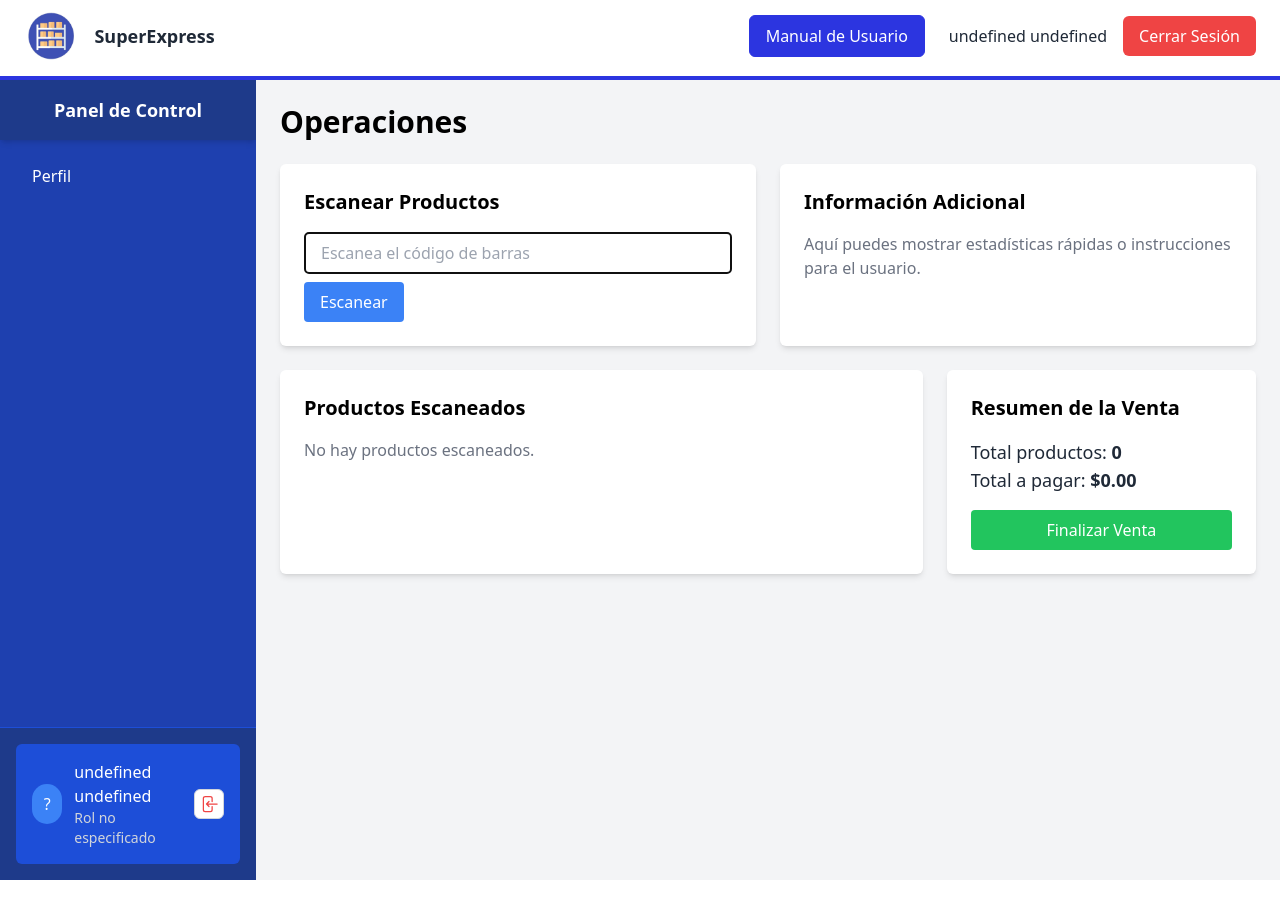
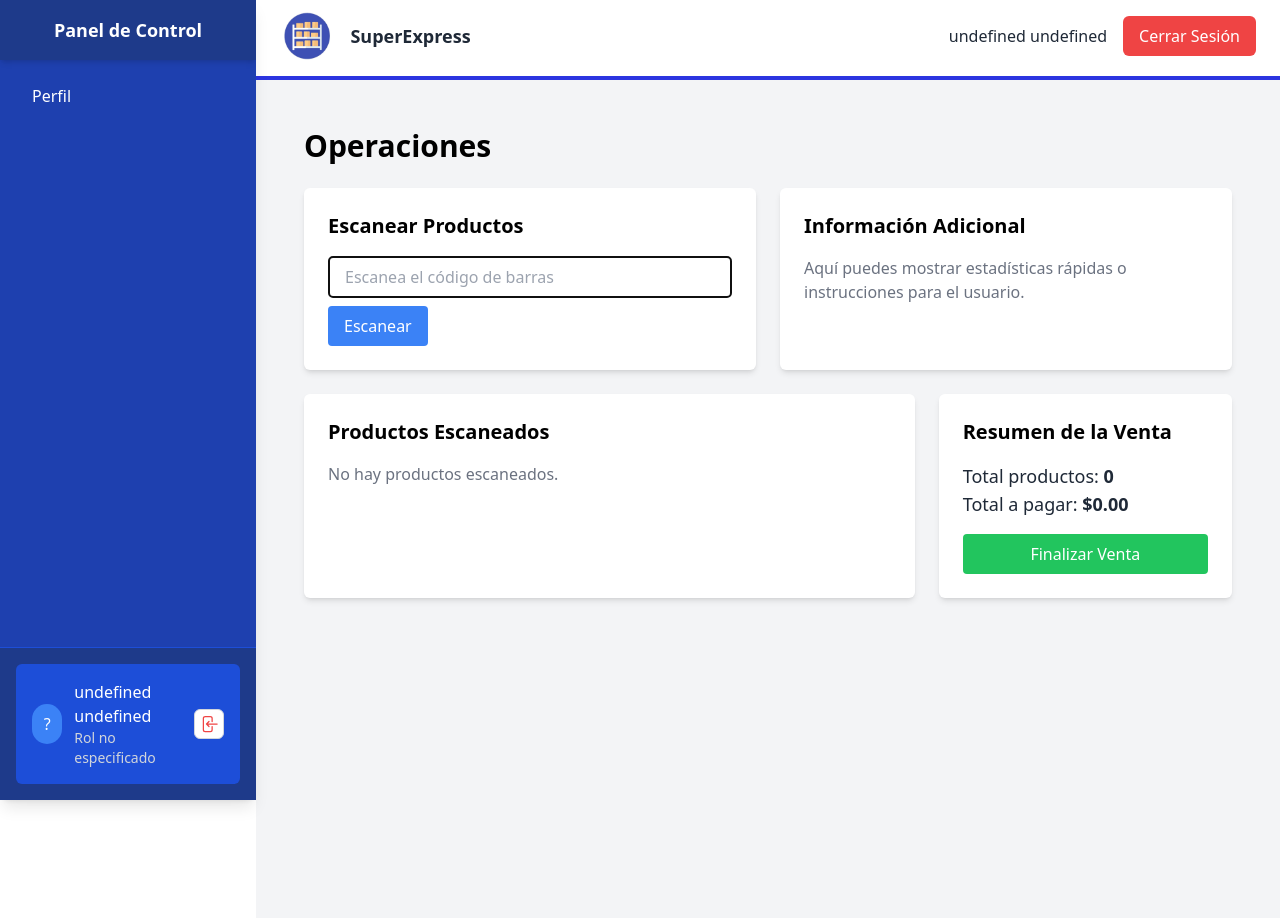
Before and after one commit to Willians-Dev/superexpress, a React (Vite) app in the folder FRONTEND/: page /inicio in a window 1280 px wide. Shown: the top 918 px of the page. Before the commit the page ends 880 px from the top, so only its background shows below. Built offline with nearby package versions, Linux system fonts and the light colour scheme; sample sign-in values are in the browser's storage.

Commit message:
fix: mejora en la visualización del layout principal con ajuste del sidebar

```diff
--- a/FRONTEND/src/components/Header.jsx
+++ b/FRONTEND/src/components/Header.jsx
@@ -1,16 +1,11 @@
-// FRONTEND/src/components/Header.jsx
 import React from 'react';
 import { Link } from 'react-router-dom';
 import HeaderUserInfo from './HeaderUserInfo';
 
 const Header = () => {
   let user = null;
-
   try {
-    const storedUser = localStorage.getItem('user');
-    if (storedUser) {
-      user = JSON.parse(storedUser); // Intenta parsear solo si hay un valor
-    }
+    user = JSON.parse(localStorage.getItem('user'));
   } catch (error) {
     console.error('Error al parsear el usuario de localStorage:', error);
     user = null; // En caso de error, user se mantiene como null
@@ -25,18 +20,10 @@ const Header = () => {
           <h1 className="text-lg font-semibold text-gray-800">SuperExpress</h1>
         </div>
 
-        {/* Parte derecha: Manual de Usuario y UserInfo */}
+        {/* Parte derecha: UserInfo */}
         <div className="flex items-center space-x-6">
           {user ? (
             <>
-              {/* Botón de Manual de Usuario */}
-              <Link
-                to="/sobre-nosotros"
-                className="bg-[#2C35E0FF] text-white px-4 py-2 rounded-md hover:bg-transparent hover:text-[#2C35E0FF] border border-[#2C35E0FF] transition"
-              >
-                Manual de Usuario
-              </Link>
-
               {/* Información del usuario en el Header */}
               <HeaderUserInfo />
             </>
--- a/FRONTEND/src/components/Sidebar.jsx
+++ b/FRONTEND/src/components/Sidebar.jsx
@@ -1,4 +1,3 @@
-// FRONTEND/src/components/Sidebar.jsx
 import React from "react";
 import { Link } from "react-router-dom";
 import UserInfo from "./UserInfo";
@@ -8,7 +7,7 @@ const Sidebar = () => {
   const user = JSON.parse(localStorage.getItem("user"));
 
   return (
-    <div className="w-64 bg-blue-800 text-white flex flex-col min-h-screen overflow-y-auto shadow-lg">
+    <div className="w-64 bg-blue-800 text-white flex flex-col h-screen fixed left-0 top-0 shadow-lg overflow-y-auto">
       {/* Encabezado */}
       <div className="p-4 bg-blue-900 shadow-md">
         <h2 className="text-lg font-bold text-center">Panel de Control</h2>
--- a/FRONTEND/src/components/inventory/InventoryTable.jsx
+++ b/FRONTEND/src/components/inventory/InventoryTable.jsx
@@ -3,12 +3,12 @@ import Barcode from '../Barcode';
 
 const InventoryTable = ({ products, onSelectProduct }) => {
   return (
-    <table className="min-w-full bg-white border">
+    <table className="min-w-full bg-white">
       <thead>
         <tr>
           <th className="px-4 py-2 border-b">Nombre</th>
-          <th className="px-4 py-2 border-b">Presentación</th> {/* ✅ Nueva columna */}
           <th className="px-4 py-2 border-b">Categoría</th>
+          <th className="px-4 py-2 border-b">Presentación</th>
           <th className="px-4 py-2 border-b">Código de Barra</th>
           <th className="px-4 py-2 border-b">Stock Actual</th>
           <th className="px-4 py-2 border-b">Stock Mínimo</th>
@@ -19,14 +19,10 @@ const InventoryTable = ({ products, onSelectProduct }) => {
         {products.map((product) => (
           <tr key={product.producto_id}>
             <td className="border px-4 py-2">{product.nombre}</td>
-            <td className="border px-4 py-2">{product.presentacion || "Sin Presentación"}</td> {/* ✅ Mostrar presentación */}
             <td className="border px-4 py-2">{product.categoria || "Sin Categoría"}</td>
+            <td className="border px-4 py-2">{product.presentacion || "Sin Presentación"}</td>
             <td className="border px-4 py-2 text-center">
-              {product.codigo_barra ? (
-                <Barcode code={product.codigo_barra} />
-              ) : (
-                "No disponible"
-              )}
+              {product.codigo_barra ? <Barcode code={product.codigo_barra} /> : "No disponible"}
             </td>
             <td className="border px-4 py-2">{product.stock_actual}</td>
             <td className="border px-4 py-2">{product.stock_minimo}</td>
--- a/FRONTEND/src/layouts/DashboardLayout.jsx
+++ b/FRONTEND/src/layouts/DashboardLayout.jsx
@@ -1,20 +1,19 @@
-// FRONTEND/src/layouts/DashboardLayout.jsx
-import React from 'react';
-import Sidebar from '../components/Sidebar';
-import Header from '../components/Header';
+import React from "react";
+import Sidebar from "../components/Sidebar";
+import Header from "../components/Header";
 
 const DashboardLayout = ({ children }) => {
   return (
-    <div className="flex flex-col min-h-screen">
-      {/* Header fijo en la parte superior */}
-      <Header />
+    <div className="flex min-h-screen">
+      {/* Sidebar fijo */}
+      <Sidebar />
 
-      <div className="flex flex-1">
-        {/* Sidebar ajustable */}
-        <Sidebar />
+      <div className="flex-1 flex flex-col ml-64">
+        {/* Header fijo en la parte superior */}
+        <Header />
 
-        {/* Contenido principal */}
-        <div className="flex-1 overflow-y-auto bg-gray-100">
+        {/* Contenido desplazable */}
+        <div className="flex-1 overflow-y-auto bg-gray-100 p-6">
           {children}
         </div>
       </div>
```
